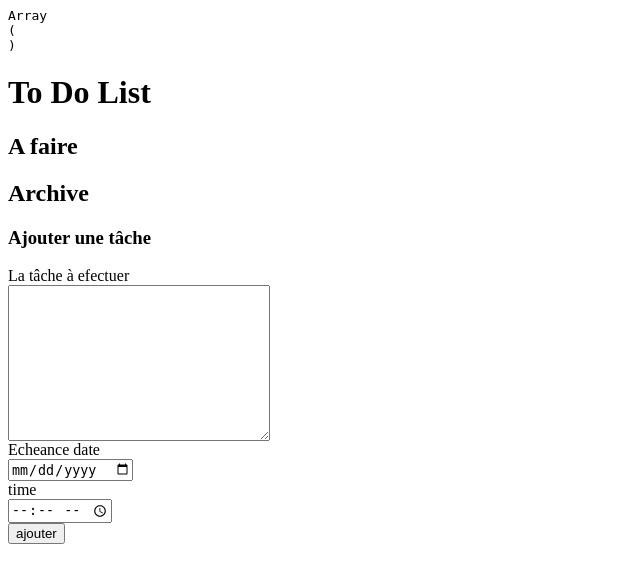
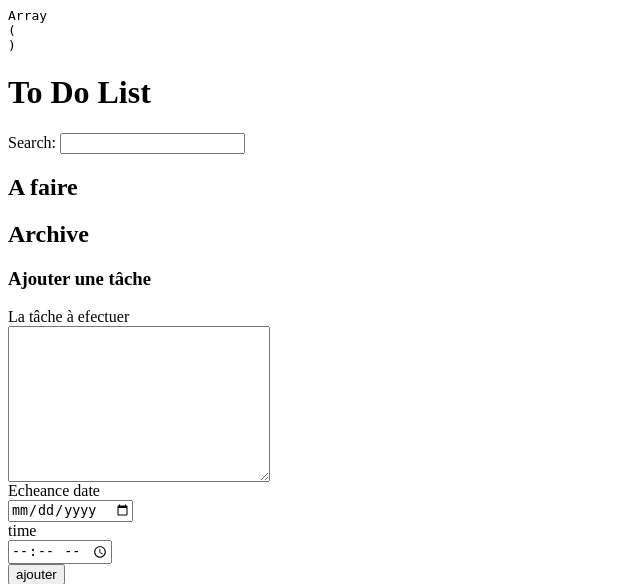
Before and after one commit to dnllromao/projet-7-TodoListSql, a PHP site: page / in a window 1280 px wide. Shown: the top 584 px of the page, without its empty margins (0-640 px from the left). Run offline with PHP 8.4, Linux system fonts and the light colour scheme; tables that the repository leaves empty or names only in its code hold one stand-in row (values such as "Sample post").

Commit message:
And search

```diff
--- a/app.js
+++ b/app.js
@@ -1,13 +1,31 @@
 const form  =  document.getElementById('items-list');
-const inputs = form.querySelectorAll('input');
+const inputs = form.querySelectorAll('input[type="checkbox"]');
 const afaire = form.querySelector('.block-afaire');
 const archive = form.querySelector('.block-archive');
 const alert = document.getElementById('alert');
+const search = document.getElementById('search');
 
 inputs.forEach(function(input, index, arr) {
 	addChangeEffect(input);
 	addDeadEffect(input);
 });
+
+search.addEventListener('keyup', function(e) {
+	searchItems(e);
+});
+
+function searchItems(e) {
+
+	inputs.forEach(function(el, index) {
+		let match = new RegExp(e.target.value).test(el.parentNode.innerText);
+
+		if(match) {
+			el.parentNode.style.display = 'block';
+		} else {
+			el.parentNode.style.display = 'none';
+		}
+	});
+}
 
 function addChangeEffect (el) {
 
@@ -26,7 +44,6 @@ function addChangeEffect (el) {
 				el.parentNode.classList.remove('dead');
 				isListEmpty();
 				alert.removeChild(document.getElementById(index));
-
 			}
 
 
--- a/drag.js
+++ b/drag.js
@@ -1,5 +1,5 @@
 const items = document.querySelectorAll('#items-list label[draggable="true"]');
-console.log(items);
+//console.log(items);
 
 let dragElement = null;
 
--- a/formulaire.php
+++ b/formulaire.php
@@ -18,6 +18,7 @@
 			$item = sanitization($_POST['item']);
 			$date = sanitization($_POST['date']);
 			$time = sanitization($_POST['time']);
+
 			if(!empty($date) && !empty($time)) {
 				$deadline = $date.' '.$time.'00:00';
 			} elseif (!empty($date)) {
--- a/index.php
+++ b/index.php
@@ -13,6 +13,10 @@
 <body>
 	<h1>To Do List</h1>
 	<form action="" method="post" id="items-list">
+		<label>
+			Search:
+			<input type="search" id="search">
+		</label>
 		<h2>A faire</h2>
 		<div class="block-afaire">
 		<?php getItems(true); ?>
```
Also changed, not shown: 1 other file.
